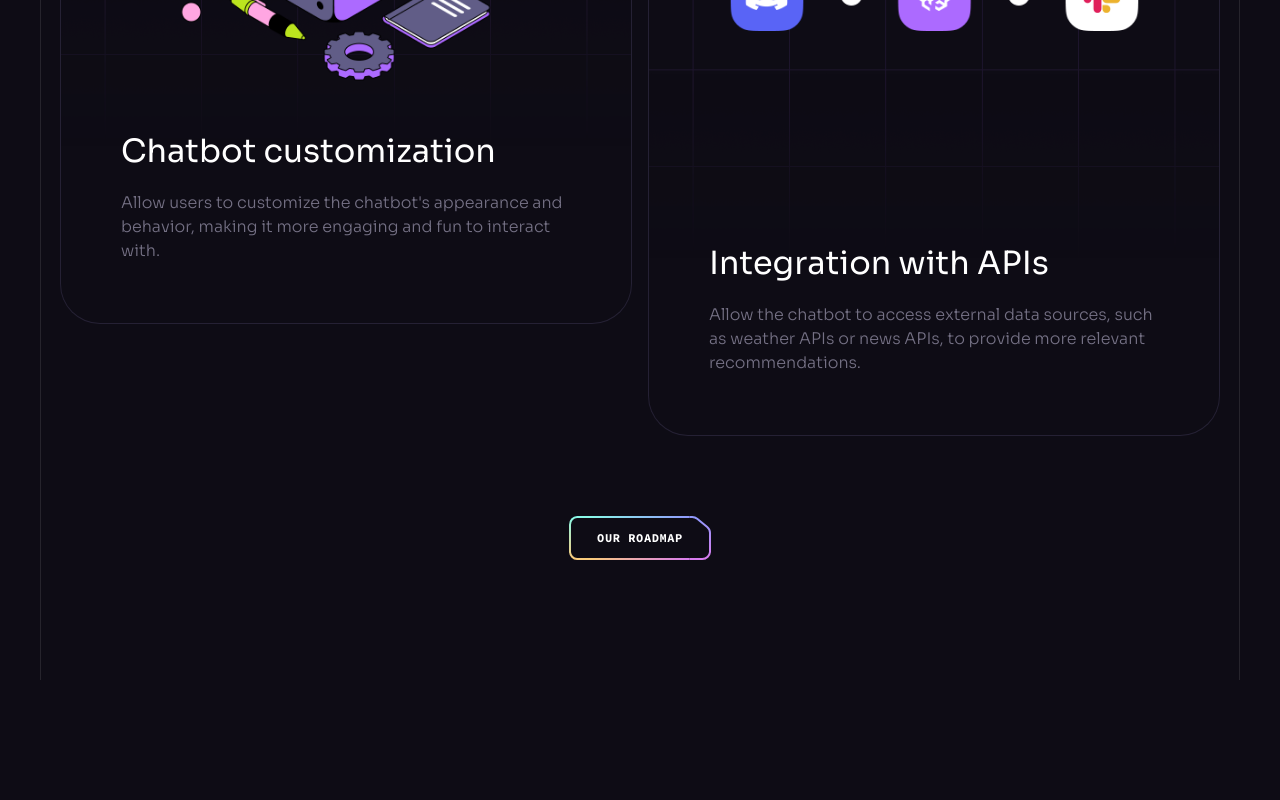
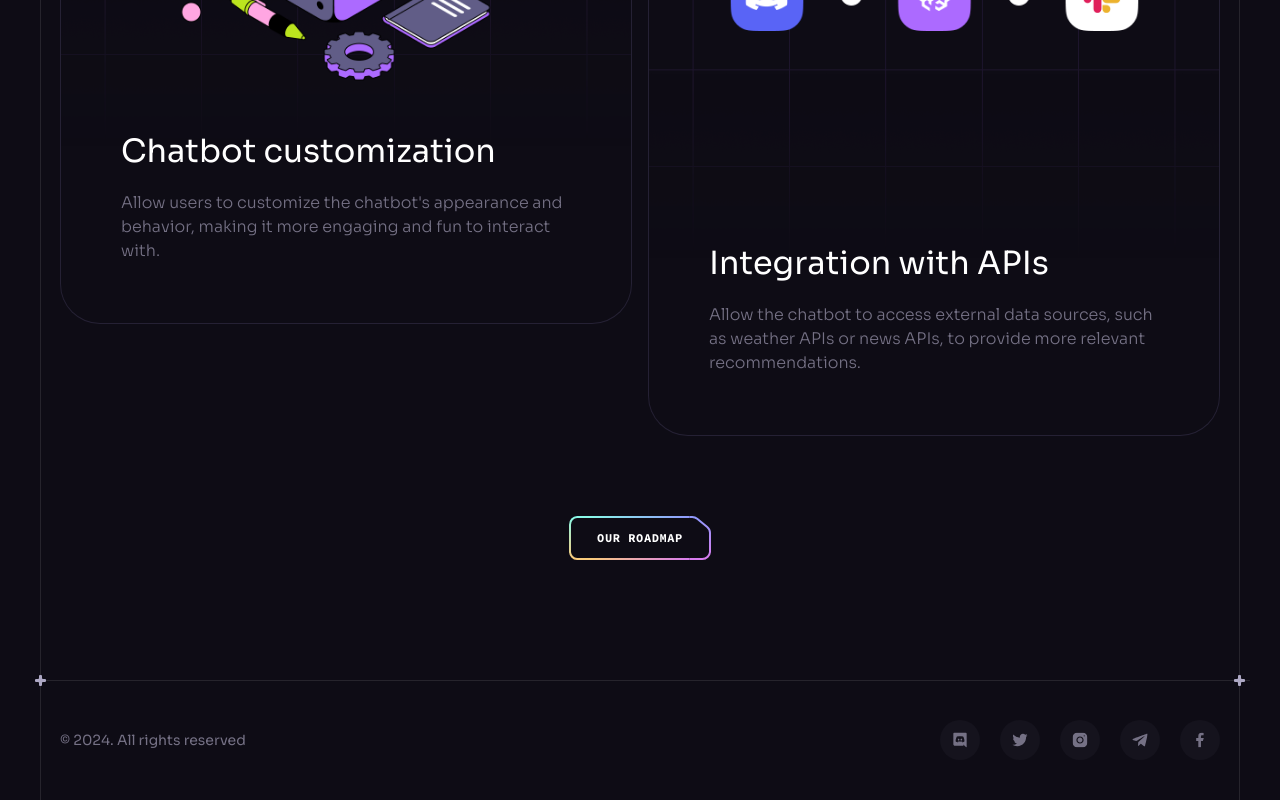
Before and after one commit to maelmane/brainwave, a React (Vite) app: page / in a window 1280 px wide. Shown: the part 8592-9392 px from the top of the page. Before the commit the page ends 9272 px from the top, so only its background shows below. Built offline with nearby package versions, Linux system fonts and the light colour scheme.

Commit message:
add section footer

```diff
--- a/src/App.jsx
+++ b/src/App.jsx
@@ -6,6 +6,7 @@
 import Services from "./components/Services";
 import Pricing from "./components/Pricing";
 import Roadmap from "./components/Roadmap";
+import Footer from "./components/Footer";
 
 const App = () => {
   return (
@@ -18,6 +19,7 @@
         <Services />
         <Pricing />
         <Roadmap />
+        <Footer />
       </div>
 
       <ButtonGradient />
--- /dev/null
+++ b/src/components/Footer.jsx
@@ -0,0 +1,29 @@
+import { socials } from "../constants";
+import Section from "./Section";
+
+const Footer = () => {
+  return (
+    <Section crosses className="!px-0 !py-10">
+      <div className="container flex sm:justify-between justify-center items-center gap-10 max-sm:flex-col">
+        <p className="caption text-n-4 lg:block">
+          &copy; {new Date().getFullYear()}. All rights reserved
+        </p>
+
+        <ul className="flex gap-5 flex-wrap">
+          {socials.map((item) => (
+            <a
+              key={item.id}
+              href={item.url}
+              target="_blank"
+              className="flex items-center justify-center w-10 h-10 bg-n-7 rounded-full transition-colors hover:bg-n-6"
+            >
+              <img src={item.iconUrl} alt={item.title} width={16} height={16} />
+            </a>
+          ))}
+        </ul>
+      </div>
+    </Section>
+  );
+};
+
+export default Footer;
--- a/src/constants/index.js
+++ b/src/constants/index.js
@@ -300,13 +300,13 @@
     id: "0",
     title: "Discord",
     iconUrl: discordBlack,
-    url: "#",
+    url: "https://discord.com/",
   },
   {
     id: "1",
     title: "Twitter",
     iconUrl: twitter,
-    url: "#",
+    url: "https://twitter.com/Pegnode",
   },
   {
     id: "2",
```
